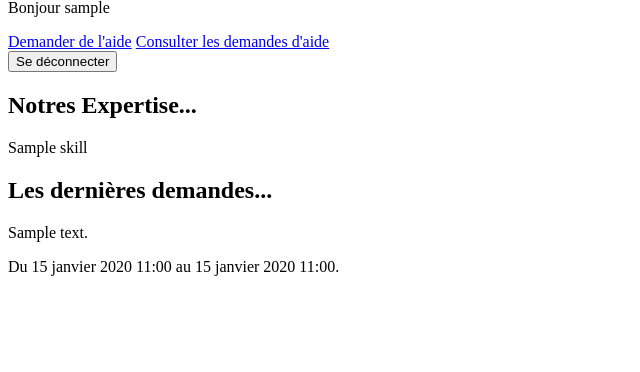
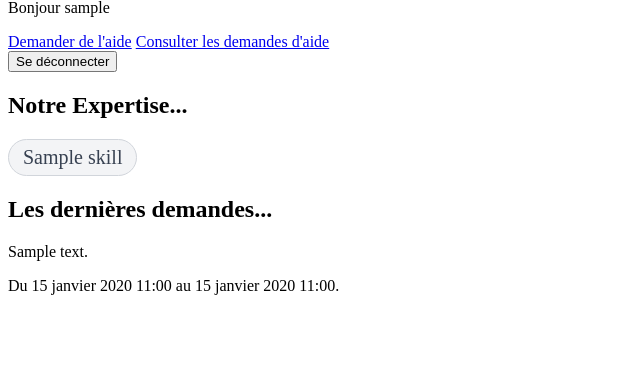
Before and after one commit to ArnaudD-fms/Eval_web_python, a Django app: page /skillsharing/ in a window 1280 px wide. Shown: the part 17-389 px from the top of the page, without its empty margins (0-640 px from the left). Run offline with Django 5.2, Linux system fonts and the light colour scheme; a user stored in the database is signed in; tables that the repository leaves empty hold one stand-in row (values such as "Sample post").

Commit message:
Ajout du style pour l'affichage des compétences sur la page d'accueil

```diff
--- a/mysite/static/mysite/style.css
+++ b/mysite/static/mysite/style.css
@@ -1,3 +1,20 @@
-body {
+.skills-list {
+    display: flex;
+    flex-wrap: wrap;
+    gap: 10px;
+    list-style: none;
+    padding: 0;
+    margin: 0;
+}
 
+.skill-tag {
+    display: inline-block;
+    padding: 6px 14px;
+    border: 1px solid #d1d5db;
+    border-radius: 20px;
+    background-color: #f3f4f6;
+    color: #374151;
+    font-size: 20px;
+    font-weight: 500;
+    white-space: nowrap;
 }
--- a/skillsharing/templates/skillsharing/index.html
+++ b/skillsharing/templates/skillsharing/index.html
@@ -25,11 +25,13 @@
 {% endblock %}
 
 {% block main %}
-    <h2>Notres Expertise...</h2>
+    <h2>Notre Expertise...</h2>
 
+    <ul class="skills-list">
     {% for skill in skills %}
-        <p>{{ skill }}</p>
+        <li class="skill-tag">{{ skill }}</li>
     {% endfor %}
+    </ul>
 
     <h2>Les dernières demandes...</h2>
 
```
